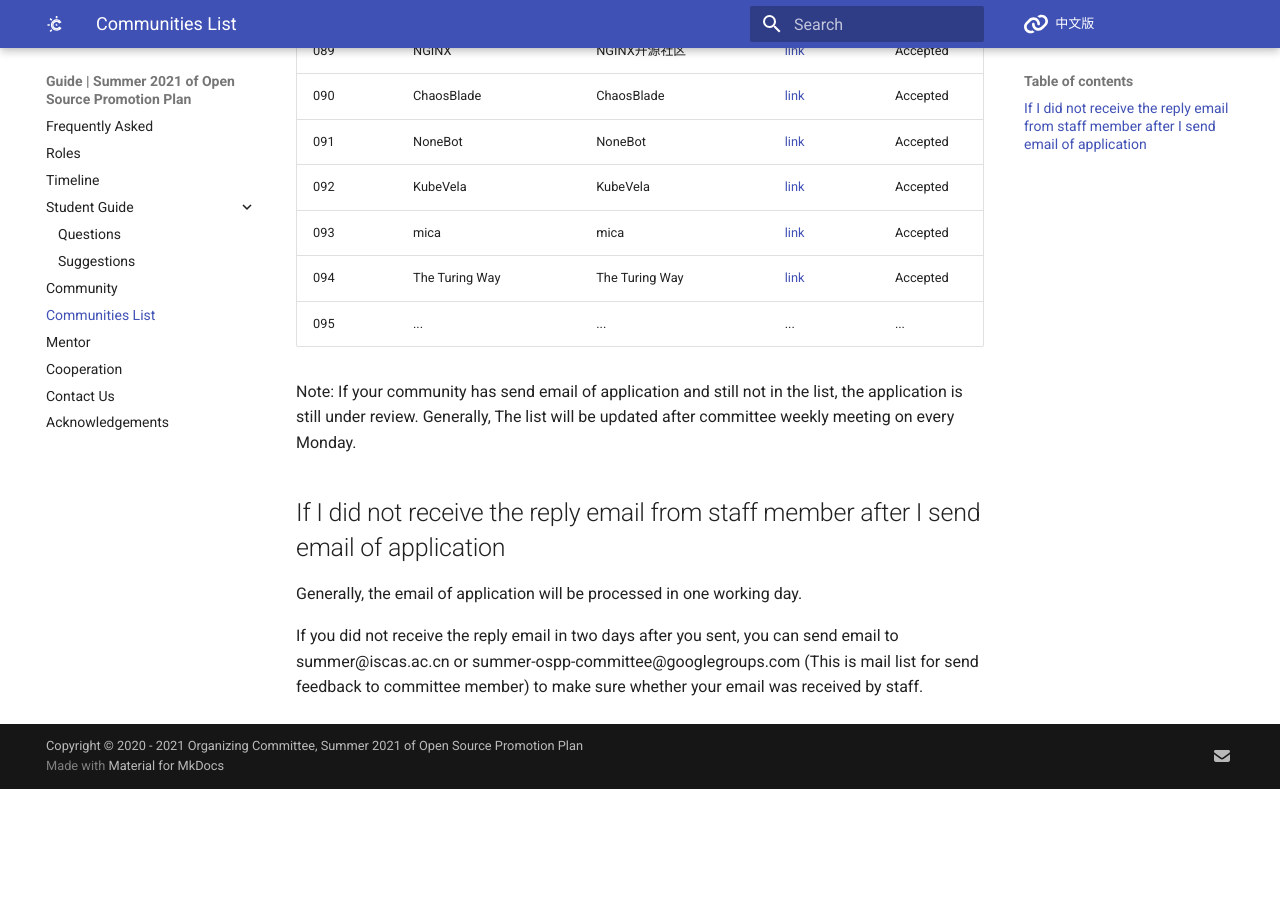
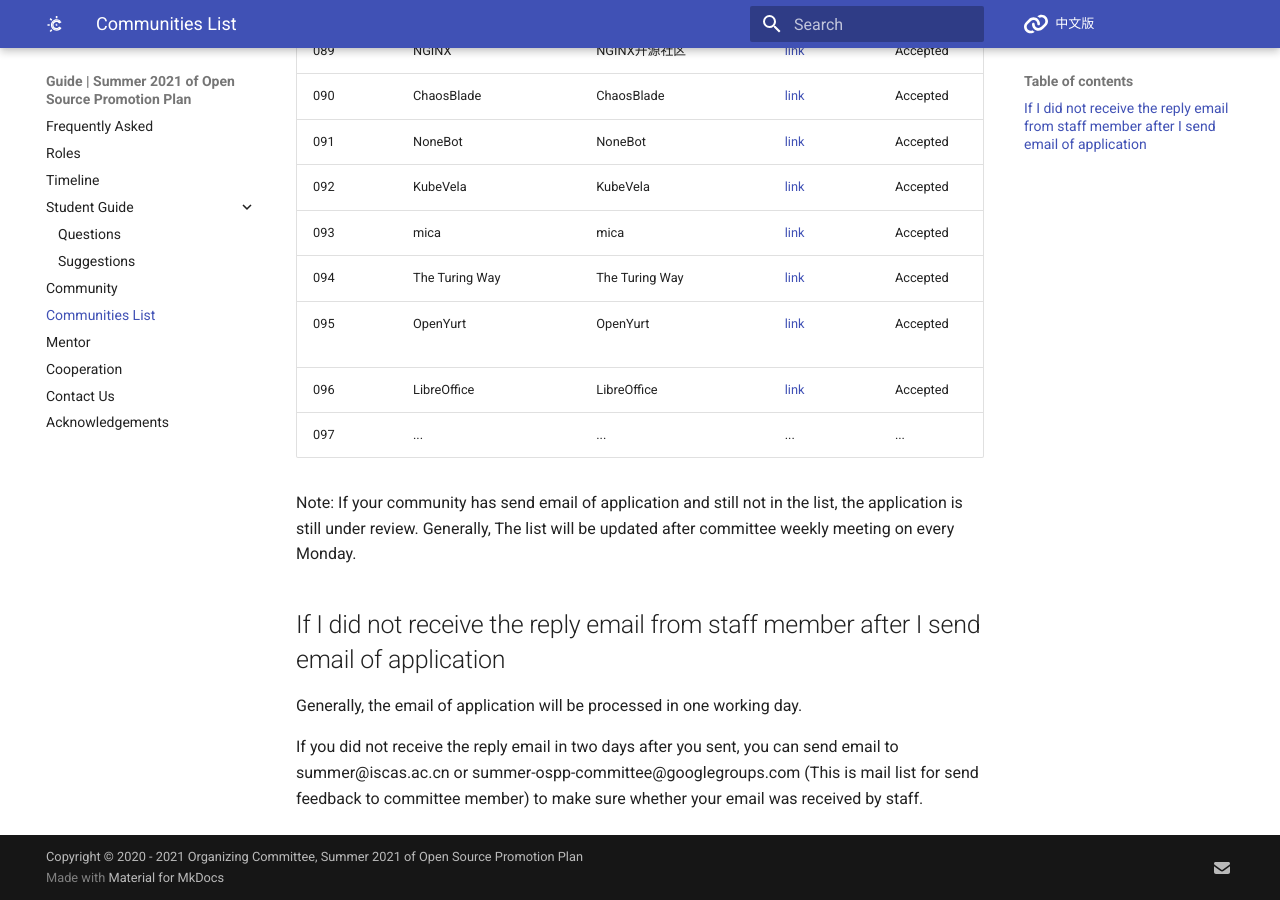
Before and after one commit to summer-ospp/help-en, an MkDocs documentation site: the page built from docs/communities-list.md, in a window 1280 px wide and 900 px high, scrolled down 4773 px. Built offline with MkDocs 1.6.1 and Material for MkDocs 9.7.7, drawn with Linux system fonts in a browser that asks for light colours; comment, search, counter and statistics services are not loaded; before the commit the page ends 5562 px from its top, so only the background shows below that.

Commit message:
Update communities-list.md

```diff
--- a/docs/communities-list.md
+++ b/docs/communities-list.md
@@ -100,7 +100,9 @@ Before the deadline (May 20th, 2021) of application for community, this list wil
 | 092  | KubeVela                | KubeVela                        | [link]( https://kubevela.io)                                     | Accepted    |
 | 093  | mica                    | mica                            | [link]( https://wiki.dreamlu.net)                                | Accepted    |
 | 094  | The Turing Way          | The Turing Way                  | [link]( https://github.com/alan-turing-institute/the-turing-way)  | Accepted    |
-| 095  | ...                     | ...                | ...         | ...    |
+| 095  | OpenYurt                | OpenYurt                        | [link]( https://github.com/openyurtio/openyurt)                   | Accepted    |
+| 096  | LibreOffice             | LibreOffice                     | [link]( https://www.libreoffice.org/)                             | Accepted    |
+| 097  | ...                     | ...                | ...         | ...    |
 
 
 
```
